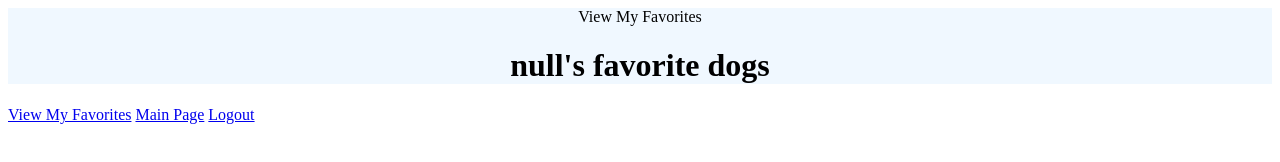
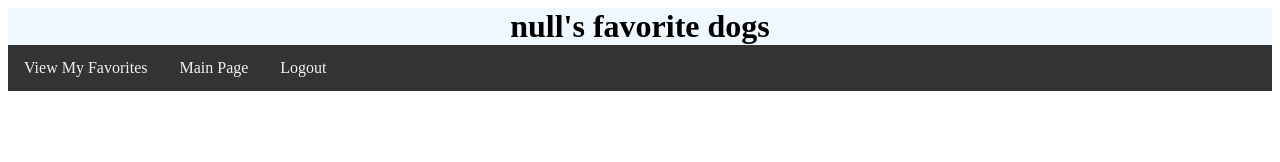
Before and after one commit to alohajt/Puppy_Finder_Frontend, a plain HTML site: page favorites.html in a window 1280 px wide. Drawn offline with Linux system fonts and the light colour scheme; no server answers.

Commit message:
good to go css

```diff
--- a/editUser.css
+++ b/editUser.css
@@ -5,15 +5,24 @@ h4 {
 }
 
 .topnav {
-    background-color: aliceblue;
+    overflow: hidden;
+    background-color: #333;
+    top: 0;
+  }
+
+  .topnav a {
+    float: left;
+    display: block;
+    color: #f2f2f2;
     text-align: center;
-    justify-content: space-around;
-    padding: 0.2em;
-}
+    padding: 14px 16px;
+    text-decoration: none;
+  }
 
-.topnav a:hover{
-    color:red
-}
+  .topnav a:hover {
+    background-color: #ddd;
+    color: black;
+  }
 
 form {
     background-color: aliceblue;
--- a/favorites.css
+++ b/favorites.css
@@ -1,4 +1,33 @@
 header {
     background-color: aliceblue;
     text-align: center;
+    margin: 0em;
+    padding: 0em;
 }
+
+h1 {
+    margin: 0em;
+}
+.card {
+    text-align: center;
+}
+
+.topnav {
+    overflow: hidden;
+    background-color: #333;
+    top: 0;
+  }
+
+  .topnav a {
+    float: left;
+    display: block;
+    color: #f2f2f2;
+    text-align: center;
+    padding: 14px 16px;
+    text-decoration: none;
+  }
+
+  .topnav a:hover {
+    background-color: #ddd;
+    color: black;
+  }
--- a/favorites.html
+++ b/favorites.html
@@ -8,7 +8,7 @@
 
     <title>View My Favorites</title>
 </head>
-        <header>View My Favorites</header>
+        <header></header>
         <nav class="topnav">
             <a href="http://localhost:3001/favorites.html">View My Favorites</a>
             <a href="http://localhost:3001/showPuppies.html">Main Page</a>
--- a/favorites.js
+++ b/favorites.js
@@ -35,7 +35,7 @@ fetch(`http://localhost:3000/userFavorites/${username}`)
                   <ul><b>${favorite.animal.bio}</b></ul>
               </div>
               <form class="add-favorite">
-                  <input id="${favorite.animal.id}" type="button" value="add to favorites" onClick="addToFavorites(${favorite.animal.id})">
+                  <input id="${favorite.animal.id}" type="button" value="remove from favorites" onClick="addToFavorites(${favorite.animal.id})">
               </form>
           </div>`
 
--- a/showPuppies.css
+++ b/showPuppies.css
@@ -18,20 +18,30 @@ h3 {
     margin-bottom: 0em;
 }
 
-.topnav {
-    background-color: aliceblue;
-    padding: 0.2em;
-    margin: 0em;
+  .topnav {
+    overflow: hidden;
+    background-color: #333;
+    top: 0;
+  }
+
+.topnav a {
+float: left;
+display: block;
+color: #f2f2f2;
+text-align: center;
+padding: 14px 16px;
+text-decoration: none;
 }
 
 .topnav a:hover {
-    background-color: aliceblue;
-    color: red;
-  }
+background-color: #ddd;
+color: black;
+}
 
 .card {
     justify-content: center;
     width:500px;
+    height: 700px;
     margin:10px ;
     background-color:white;
     box-shadow:0px 5px 20px #999;
--- a/showPuppies.js
+++ b/showPuppies.js
@@ -12,11 +12,6 @@ fetch(`http://localhost:3000/userLocation/${username}`)
 
 function showPuppies(puppies){
     const puppiesList = document.querySelector('#puppies-list')
-
-    // puppiesUnderLocation = puppies.select(puppy =>{
-
-    //     puppy.location == userLocation
-    // })
 
     puppies.forEach(puppy => {
         const newPuppyCard = document.createElement('div')
```
